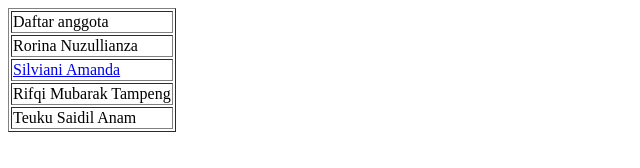
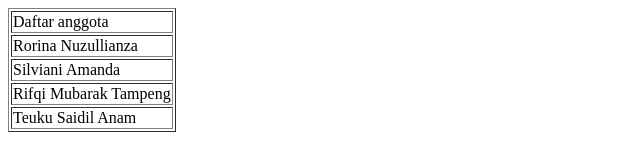
Before and after one commit to SilvianiAmanda/TIK214-2024-2-WeatherFit, a plain HTML site: page index.html in a window 1280 px wide. Shown: the whole page, without its empty margins (0-640 px from the left). Drawn offline with Linux system fonts and the light colour scheme.

Commit message:
Update index.html

```diff
--- a/index.html
+++ b/index.html
@@ -7,7 +7,7 @@
     <table border=”0”>
       <tr><td>Daftar anggota</td></tr>
       <tr><td>Rorina Nuzullianza</td></tr>
-      <tr><td><a href="2204111010010.html">Silviani Amanda</a></td></tr>
+      <tr><td>Silviani Amanda</td></tr>
       <tr><td>Rifqi Mubarak Tampeng</td></tr>
       <tr><td>Teuku Saidil Anam</td></tr>
     </table>
```
